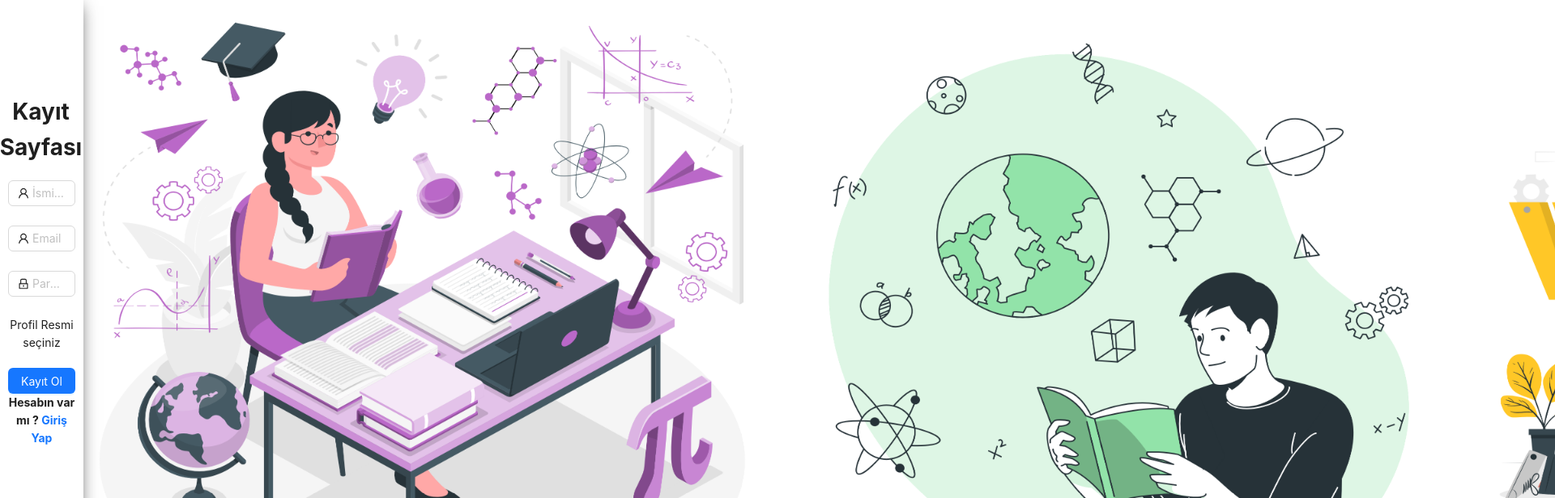
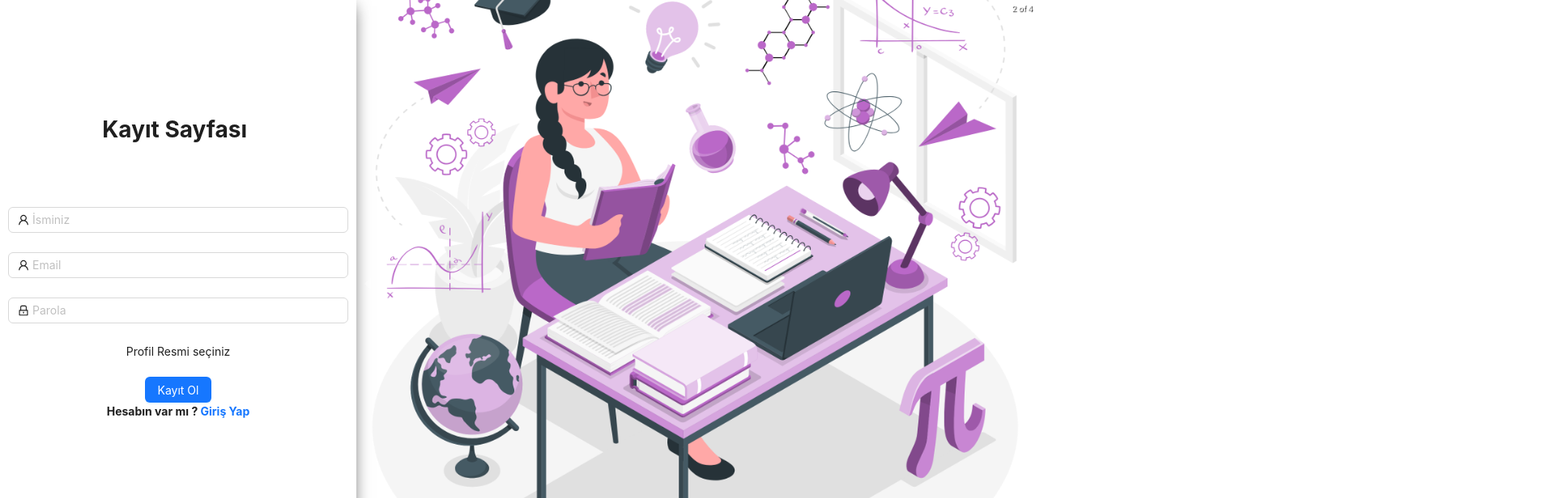
Before and after one commit to utkbkts/budget-execution, a React (Vite) app: page /register in a window 1280 px wide. Shown: the top 616 px of the page at 81% size, 1920 px wide, since content can reach past the window. Built offline with nearby package versions, Linux system fonts and the light colour scheme; no server answers.

Commit message:
update login

```diff
--- a/package.json
+++ b/package.json
@@ -25,6 +25,7 @@
     "react-dom": "^18.2.0",
     "react-owl-carousel": "^2.3.3",
     "react-redux": "^8.1.3",
+    "react-responsive-carousel": "^3.2.23",
     "react-router-dom": "^6.16.0",
     "react-spinners": "^0.13.8",
     "react-toastify": "^9.1.3",
--- a/src/pages/login/Login.jsx
+++ b/src/pages/login/Login.jsx
@@ -5,40 +5,17 @@ import { Button, Checkbox, Form, Input, message } from "antd";
 import "./login.scss";
 import { signInWithEmailAndPassword } from "firebase/auth";
 import { auth } from "../../firebase/config";
-import OwlCarousel from "react-owl-carousel";
-import "owl.carousel/dist/assets/owl.carousel.css";
-import "owl.carousel/dist/assets/owl.theme.default.css";
 import image1 from "../../components/image/Business Plan-cuate.png";
 import image2 from "../../components/image/Learning-amico.png";
 import image3 from "../../components/image/Learning-bro.png";
 import image4 from "../../components/image/Team work-cuate.png";
-
+import "react-responsive-carousel/lib/styles/carousel.min.css";
+import { Carousel } from "react-responsive-carousel";
 const Login = () => {
   const [email, setEmail] = useState("");
   const [password, setPassword] = useState("");
   const navigate = useNavigate();
-  const options = {
-    loop: true,
-    margin: 10,
-    nav: true,
-    dots: false,
-    autoplay: true,
-    autoplayTimeout: 3000,
-    responsive: {
-      0: {
-        items: 1,
-        400: {
-          items: 2,
-        },
-        600: {
-          items: 3,
-        },
-        800: {
-          items: 4,
-        },
-      },
-    },
-  };
+
   const onFinish = async (e) => {
     try {
       if (email && password) {
@@ -137,20 +114,20 @@ const Login = () => {
         </Form.Item>
       </Form>
       <div className="slider-login">
-        <OwlCarousel {...options}>
+        <Carousel showThumbs={false} autoPlay={true} infiniteLoop={true}>
           <div className="image">
-            <img src={image1} alt="" />
+            <img className="" src={image1} />
           </div>
-          <div className="image1">
-            <img src={image2} alt="" />
+          <div className="image">
+            <img className="" src={image2} />
           </div>
-          <div className="image2">
-            <img src={image3} alt="" />
+          <div className="image">
+            <img className="" src={image3} />
           </div>
-          <div className="image3">
-            <img src={image4} alt="" />
+          <div className="image">
+            <img className="" src={image4} />
           </div>
-        </OwlCarousel>
+        </Carousel>
       </div>
     </div>
   );
--- a/src/pages/login/login.scss
+++ b/src/pages/login/login.scss
@@ -3,11 +3,14 @@
   display: flex;
   height: 100vh;
   width: 100%;
+  overflow: hidden;
+
   .login-form {
     display: flex;
     flex-direction: column;
     justify-content: center;
-    flex: 1 ;
+    flex: 1;
+    width: 100%;
     box-shadow: 0px 3px 20px -5px rgba(0, 0, 0, 0.75);
   }
   form {
@@ -35,9 +38,13 @@
     }
     .image{
       height: 100%;
+      width: 100%;
     }
     img{
-      height: 100vh;
+      height: 700px;
+      width: 100%;
+      object-fit: cover;
+      background-position: center;
     }
   }
 }
--- a/src/pages/register/Register.jsx
+++ b/src/pages/register/Register.jsx
@@ -6,42 +6,18 @@ import "../login/login.scss";
 import { createUserWithEmailAndPassword, updateProfile } from "firebase/auth";
 import { auth, db, storage } from "../../firebase/config";
 import { getDownloadURL, ref, uploadBytesResumable } from "firebase/storage";
-import OwlCarousel from "react-owl-carousel";
-import "owl.carousel/dist/assets/owl.carousel.css";
-import "owl.carousel/dist/assets/owl.theme.default.css";
 import image1 from "../../components/image/Business Plan-cuate.png";
 import image2 from "../../components/image/Learning-amico.png";
 import image3 from "../../components/image/Learning-bro.png";
 import image4 from "../../components/image/Team work-cuate.png";
-
+import "react-responsive-carousel/lib/styles/carousel.min.css";
+import { Carousel } from "react-responsive-carousel";
 const Register = () => {
   const [email, setEmail] = useState("");
   const [password, setPassword] = useState("");
   const [name, setName] = useState("");
   const [file, setFile] = useState("");
   const navigate = useNavigate();
-  const options = {
-    loop: true,
-    margin: 10,
-    nav: true,
-    dots: false,
-    autoplay: true,
-    autoplayTimeout: 3000,
-    responsive: {
-      0: {
-        items: 1,
-        400: {
-          items: 2,
-        },
-        600: {
-          items: 3,
-        },
-        800: {
-          items: 4,
-        },
-      },
-    },
-  };
 
   const onFinish = async (e) => {
     if (name && email && password && file) {
@@ -170,20 +146,20 @@ const Register = () => {
         </Form.Item>
       </Form>
       <div className="slider-login">
-        <OwlCarousel {...options}>
+      <Carousel showThumbs={false} autoPlay={true} infiniteLoop={true}>
           <div className="image">
-            <img src={image1} alt="" />
+            <img className="" src={image1} />
           </div>
-          <div className="image1">
-            <img src={image2} alt="" />
+          <div className="image">
+            <img className="" src={image2} />
           </div>
-          <div className="image2">
-            <img src={image3} alt="" />
+          <div className="image">
+            <img className="" src={image3} />
           </div>
-          <div className="image3">
-            <img src={image4} alt="" />
+          <div className="image">
+            <img className="" src={image4} />
           </div>
-        </OwlCarousel>
+        </Carousel>
       </div>
     </div>
   );
```
Also changed, not shown: 1 other file (tests, documents, lock files or other folders).
